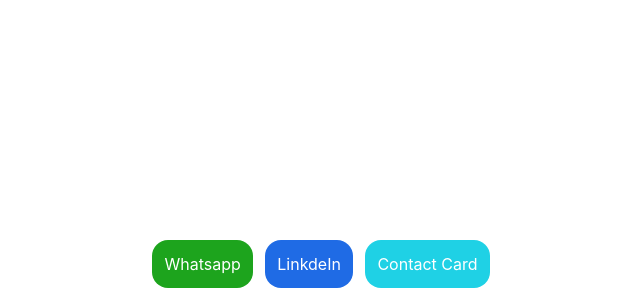
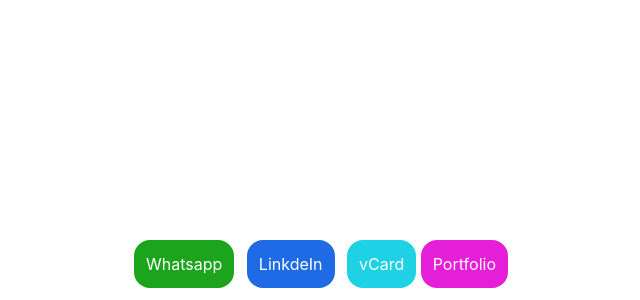
Before and after one commit to wonglok/wonglok-com-website, an Astro site: page / in a window 1280 px wide. Shown: the part 500-800 px from the top of the page, without its empty margins (319-959 px from the left). Built offline with nearby package versions, Linux system fonts and the light colour scheme; Astro itself is replaced by a stand-in of ours; no server answers.

Commit message:
welcome astro

```diff
--- a/src/components/Welcome.astro
+++ b/src/components/Welcome.astro
@@ -16,7 +16,10 @@
 			<button class=" cursor-pointer p-3 bg-[#1f6be5] text-white rounded-2xl">LinkdeIn</button>
 		</a>
 		<a href="/wonglok.vcf" target="_blank" download="WONG_LOK.vcf">
-			<button class=" cursor-pointer p-3 bg-[#1fd1e5] text-white rounded-2xl">Contact Card</button>
+			<button class=" cursor-pointer p-3 bg-[#1fd1e5] text-white rounded-2xl">vCard</button>
+		</a>
+		<a href="https://work-with.wonglok.com" target="_blank">
+			<button class=" cursor-pointer p-3 bg-[#e51fd8] text-white rounded-2xl">Portfolio</button>
 		</a>
 		</div>
 	</div>
```
